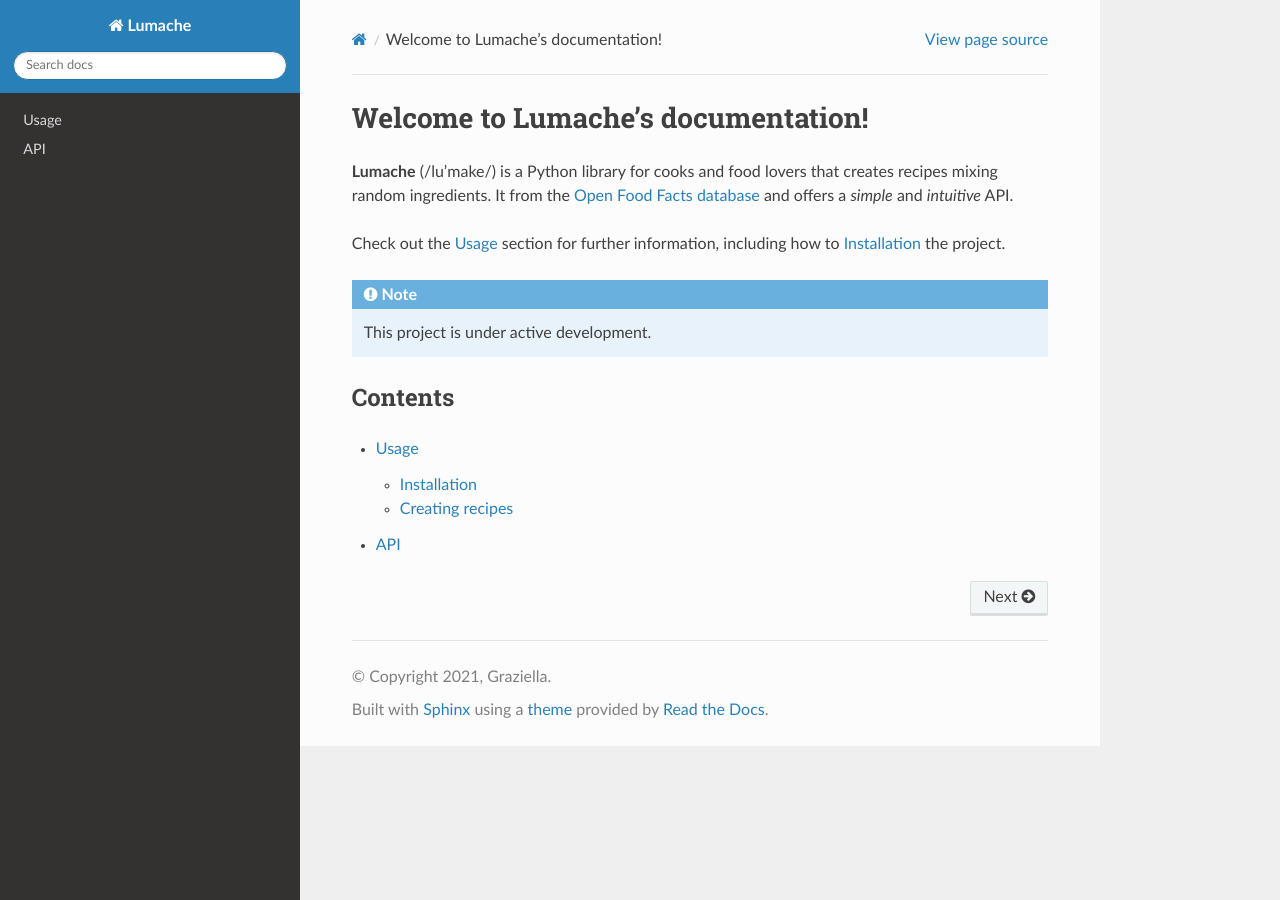
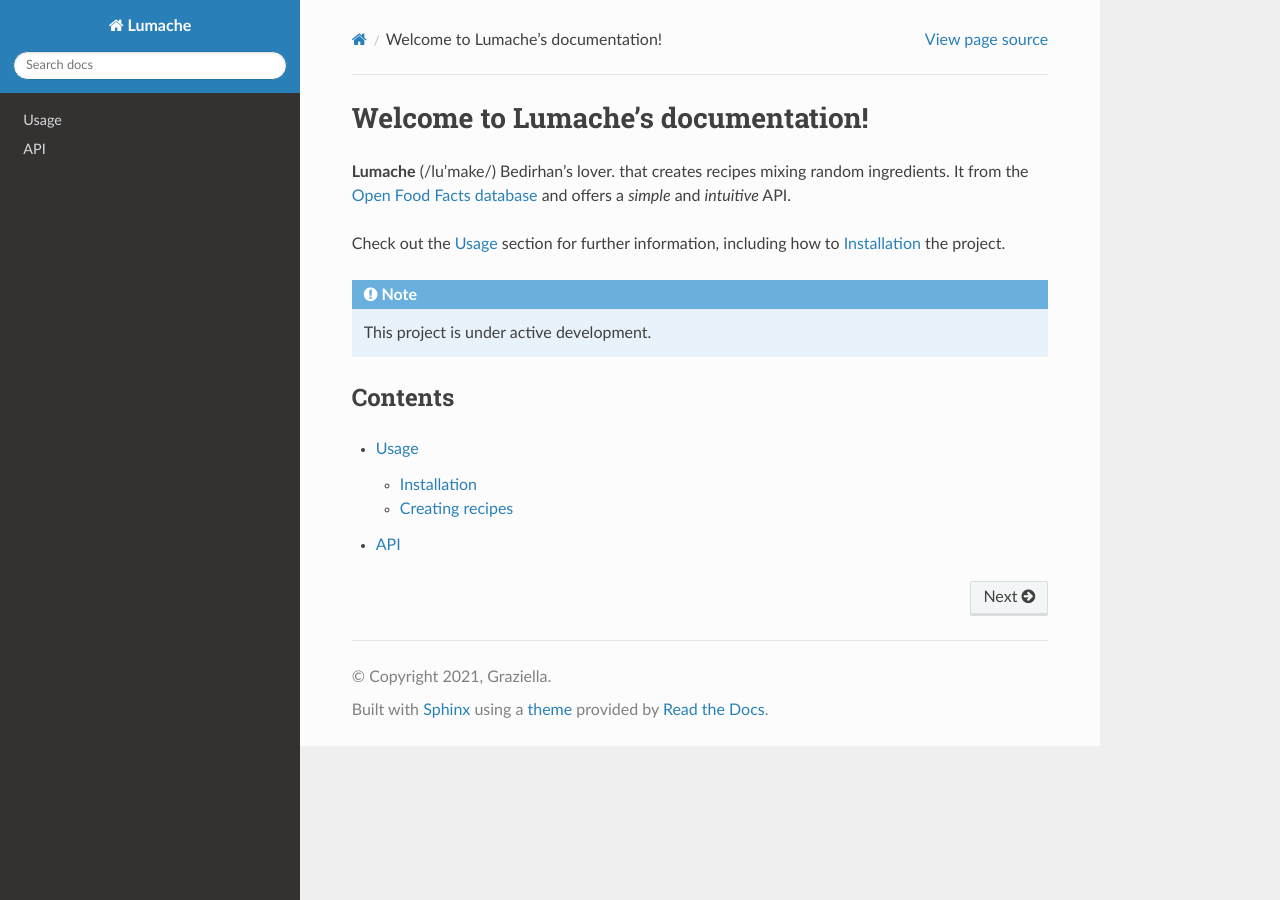
Before and after one commit to bedirhanbalaban/rtd-tutorial, a Sphinx documentation site: the page built from docs/source/index.rst, in a window 1280 px wide. Built offline with Sphinx 7.4.7 and the Read the Docs theme 3.1.0, drawn with Linux system fonts in a browser that asks for light colours.

Commit message:
Update index.rst

```diff
--- a/docs/source/index.rst
+++ b/docs/source/index.rst
@@ -1,7 +1,7 @@
 Welcome to Lumache's documentation!
 ===================================
 
-**Lumache** (/lu'make/) is a Python library for cooks and food lovers
+**Lumache** (/lu'make/) Bedirhan's lover.
 that creates recipes mixing random ingredients.
 It  from the `Open Food Facts database <https://world.openfoodfacts.org/>`_
 and offers a *simple* and *intuitive* API.
```
